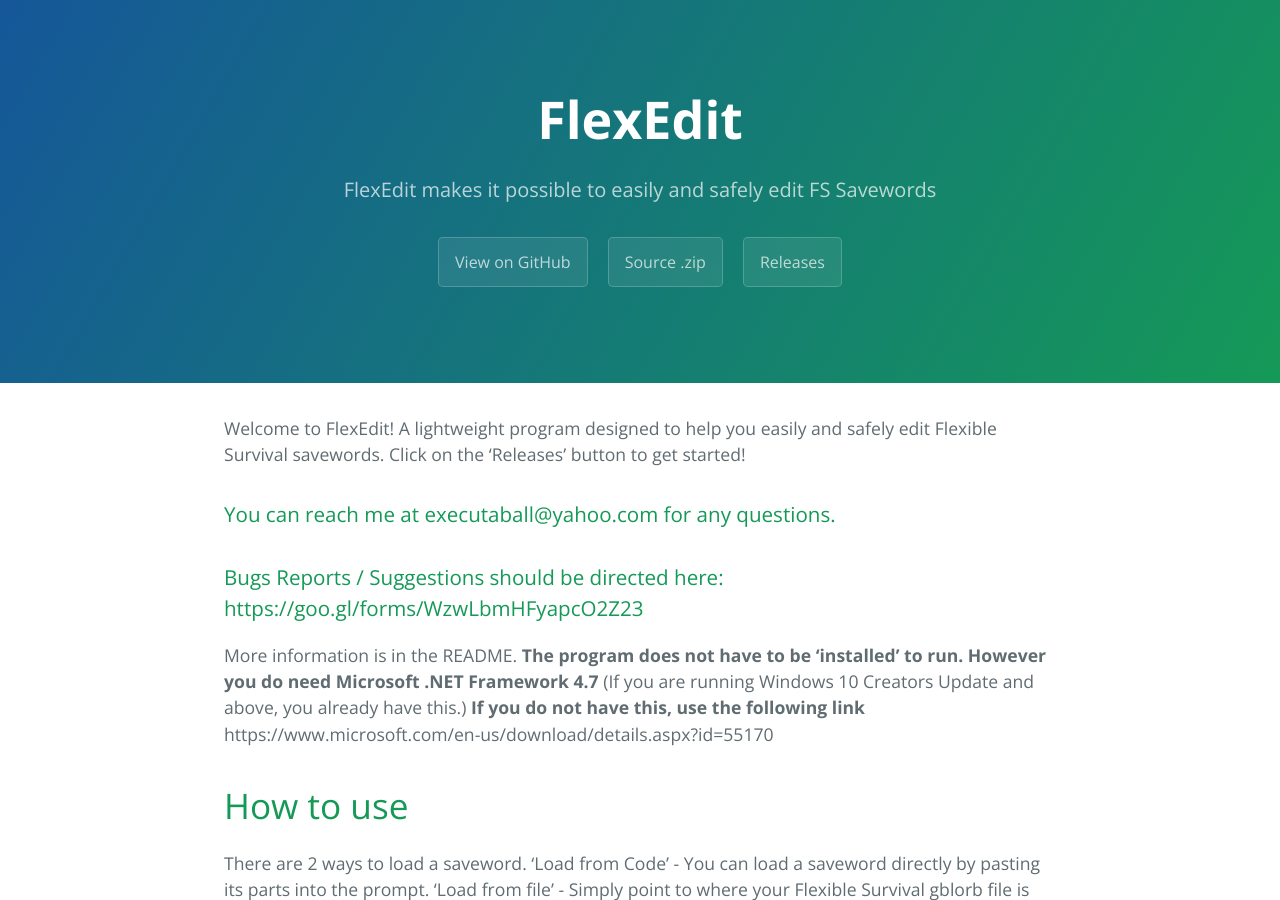
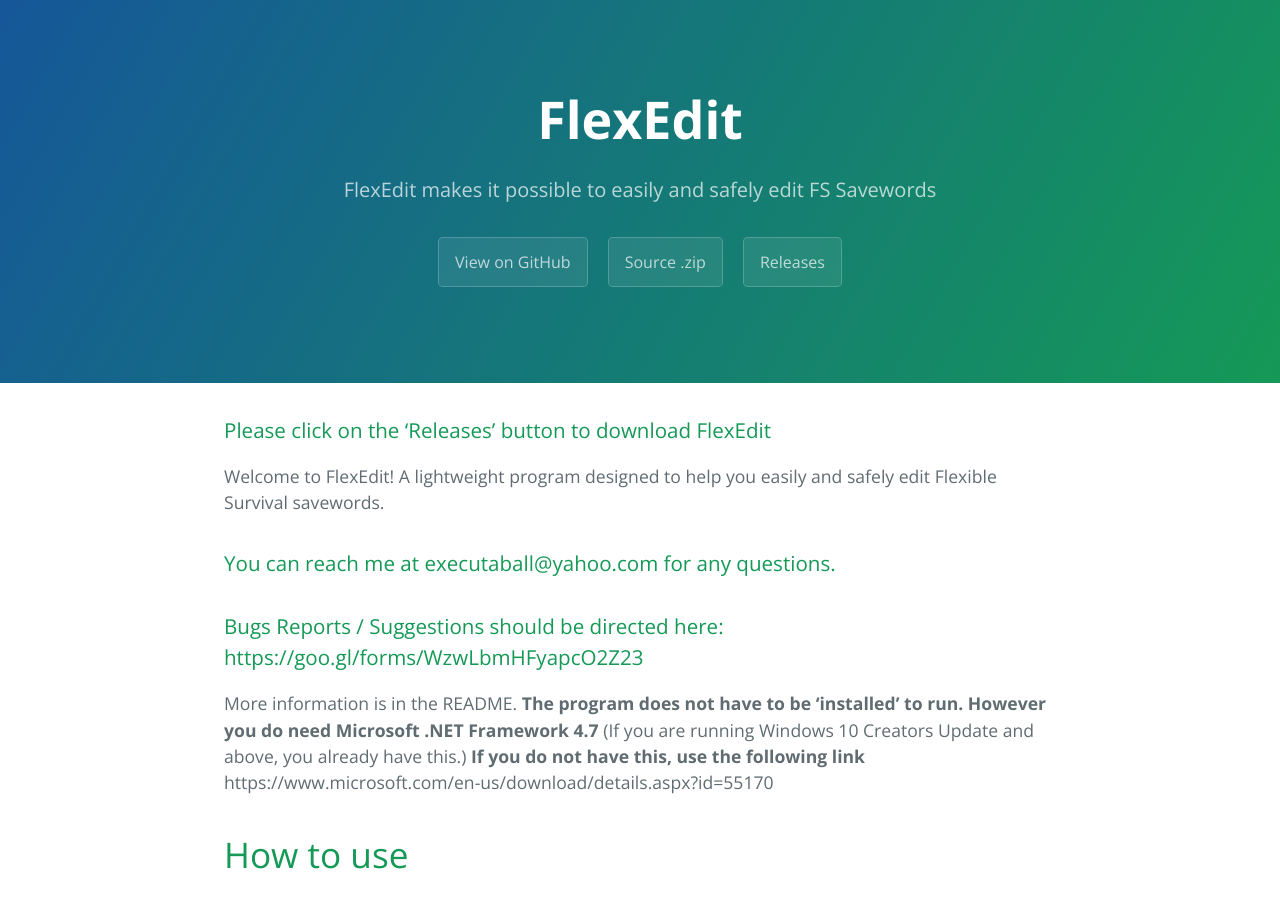
Before and after one commit to executaball/FlexEdit, a Jekyll site: the page built from docs/index.md, in a window 1280 px wide and 900 px high. Built offline with Jekyll 4.4.1, drawn with Linux system fonts in a browser that asks for light colours; our own code applies the rules of GitHub Pages for plain Markdown files.

Commit message:
Update index.md

```diff
--- a/docs/index.md
+++ b/docs/index.md
@@ -1,4 +1,6 @@
-Welcome to FlexEdit! A lightweight program designed to help you easily and safely edit Flexible Survival savewords. Click on the 'Releases' button to get started!
+### Please click on the 'Releases' button to download FlexEdit
+
+Welcome to FlexEdit! A lightweight program designed to help you easily and safely edit Flexible Survival savewords.
 
 ### You can reach me at executaball@yahoo.com for any questions.
 ### Bugs Reports / Suggestions should be directed here: https://goo.gl/forms/WzwLbmHFyapcO2Z23
```
